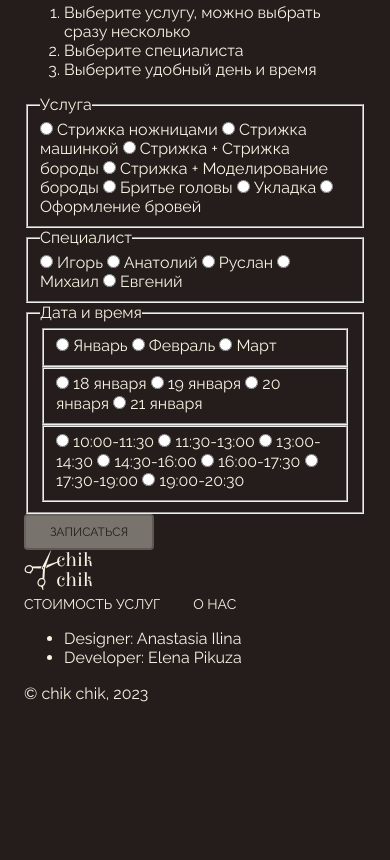
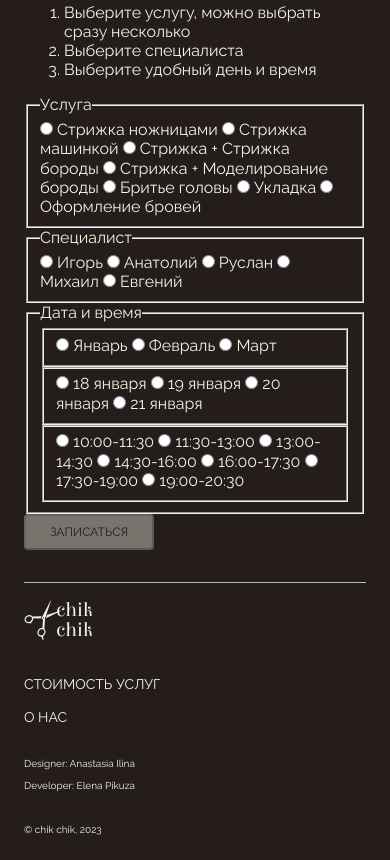
Before and after one commit to e-pikuza/chik-chik, a plain HTML site: page index.html in a window 390 px wide. Shown: the part 1759-2619 px from the top of the page. Before the commit the page ends 2478 px from the top, so only its background shows below. Drawn offline with Linux system fonts and the light colour scheme.

Commit message:
Add style for footer

```diff
--- /dev/null
+++ b/css/footer.css
@@ -0,0 +1,86 @@
+.footer {
+    padding: 62px 0 24px;
+}
+
+.footer__container{
+    padding-top: 17px;
+    padding-bottom: 40px;
+    border-top: 1px solid #BFBDB2;
+    display: flex;
+    align-items: center;
+    justify-content: space-between;
+}
+
+.navigation__item {
+    font-size: 14px;
+}
+
+.footer__authors {
+    padding: 0;
+    margin: 0;
+    list-style: none;
+    margin-right: 40px;
+}
+.authors__item {
+    padding-bottom: 7px;
+    font-size: 12px;
+}
+
+.authors__item:last-child {
+    padding-bottom: 0px;
+}
+
+.footer__copyright {
+    margin: 0;
+    font-size: 12px;
+}
+
+@media (max-width: 768px) {
+    .footer {
+        padding: 40px 0 24px;
+    }
+
+    .navigation__item {
+        font-size: 14px;
+    }
+}
+
+@media (max-width: 560px) {
+    .footer {
+        padding: 32px 0 24px;
+    }
+
+    .footer__container{
+        display: block;
+        align-items: left;
+        padding-top: 17px;
+        padding-bottom: 32px;
+    }
+
+    .footer__logo {
+        padding-bottom: 32px;
+
+    }
+    .footer__navigation {
+        padding-bottom: 32px;
+    }
+
+    .navigation__list {
+        display: grid;
+        align-items: left;
+        gap: 16px;
+        font-size: 12px;
+    }
+
+    .authors__item {
+        padding-bottom: 10px;
+        font-size: 10px;
+    }
+
+    .authors__item:last-child {
+        padding-bottom: 0px;
+    }
+    .footer__copyright {
+        font-size: 10px;
+    }
+}
--- a/index.html
+++ b/index.html
@@ -14,6 +14,7 @@
     <link rel="stylesheet" href="css/hero.css">
     <link rel="stylesheet" href="css/slider.css">
     <link rel="stylesheet" href="css/price.css">
+    <link rel="stylesheet" href="css/footer.css">
 </head>
 <body>
     <header class="header">
@@ -324,6 +325,7 @@
 
     <footer class="footer">
         <div class="container">
+            <div class="footer__container">
                 <img class="footer__logo" src="img/logo.svg" alt="Логотип барбершоп Chik-chik">
 
                 <nav class="footer__navigation navigation">
@@ -342,6 +344,7 @@
                     <li class="authors__item">Designer: Anastasia Ilina</li>
                     <li class="authors__item">Developer: Elena Pikuza</li>
                 </ul>
+            </div>
 
             <p class="footer__copyright">© chik chik, 2023</p>
         </div>
```
Lines whose indentation alone changed are shown as unchanged.
